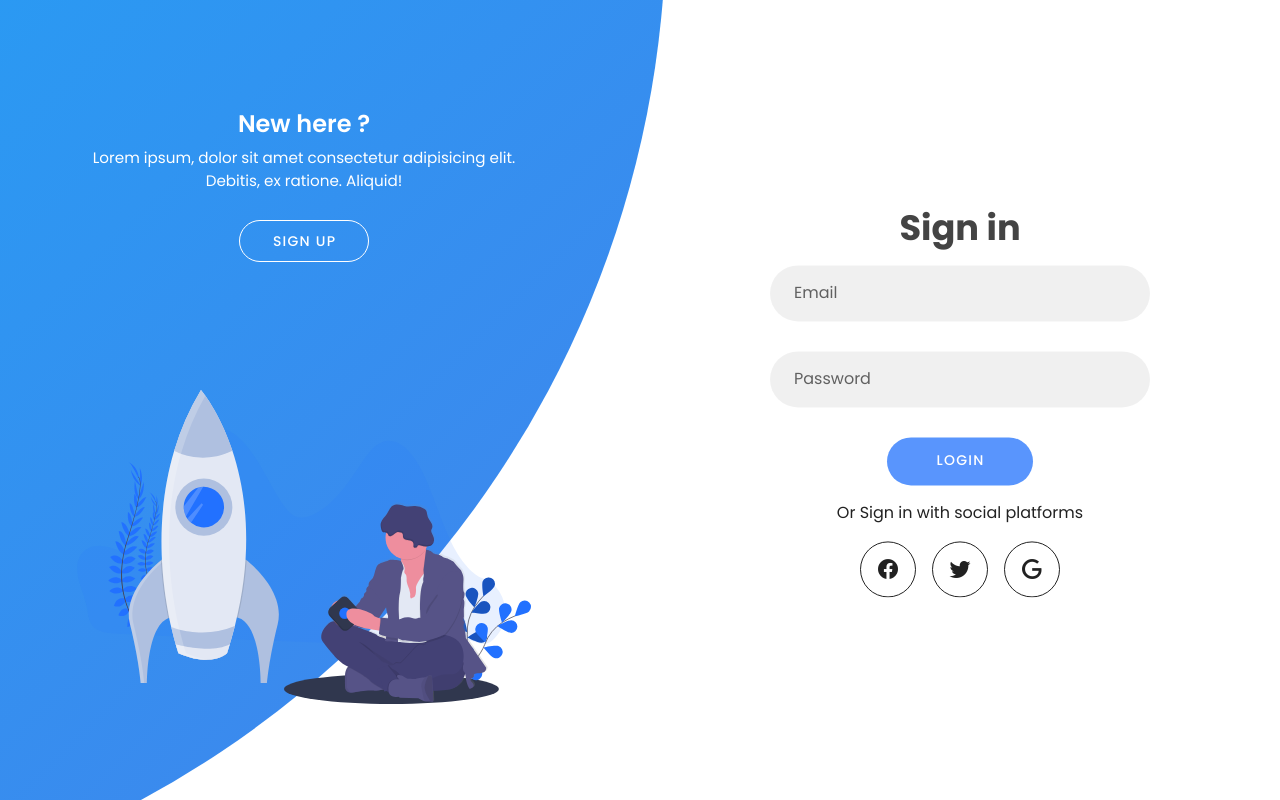
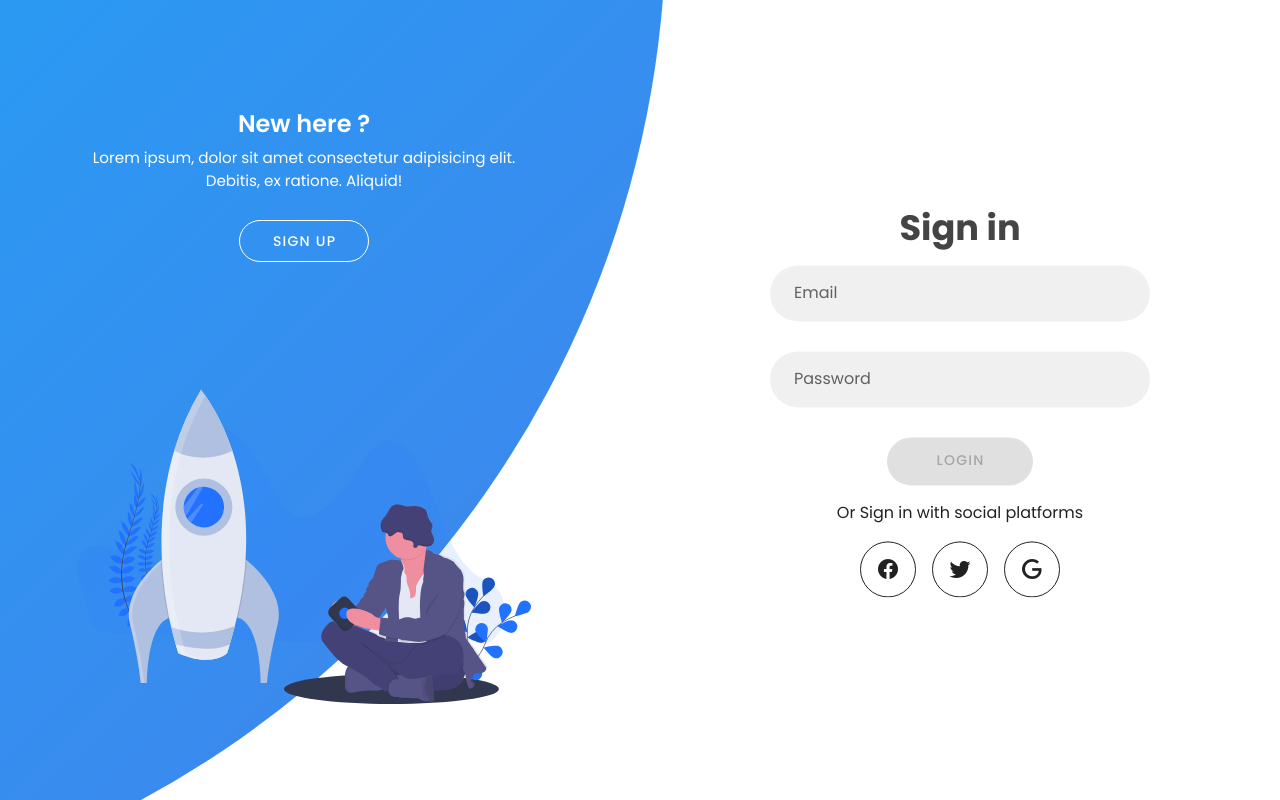
Before and after one commit to poompongphun/micket-web, a Nuxt app: page /signin in a window 1280 px wide. Built offline with nearby package versions, Linux system fonts and the light colour scheme.

Commit message:
disable loginBtn if textfield is blank

```diff
--- a/pages/signin.vue
+++ b/pages/signin.vue
@@ -38,7 +38,7 @@
       class="py-6 px-12 white--text"
       color="#5995fd"
       :loading="logingIn"
-      :disabled="logingIn"
+      :disabled="logingIn || username === '' || password === ''"
       rounded
       depressed
       @click.stop="submitLogin(username, password)"
```
